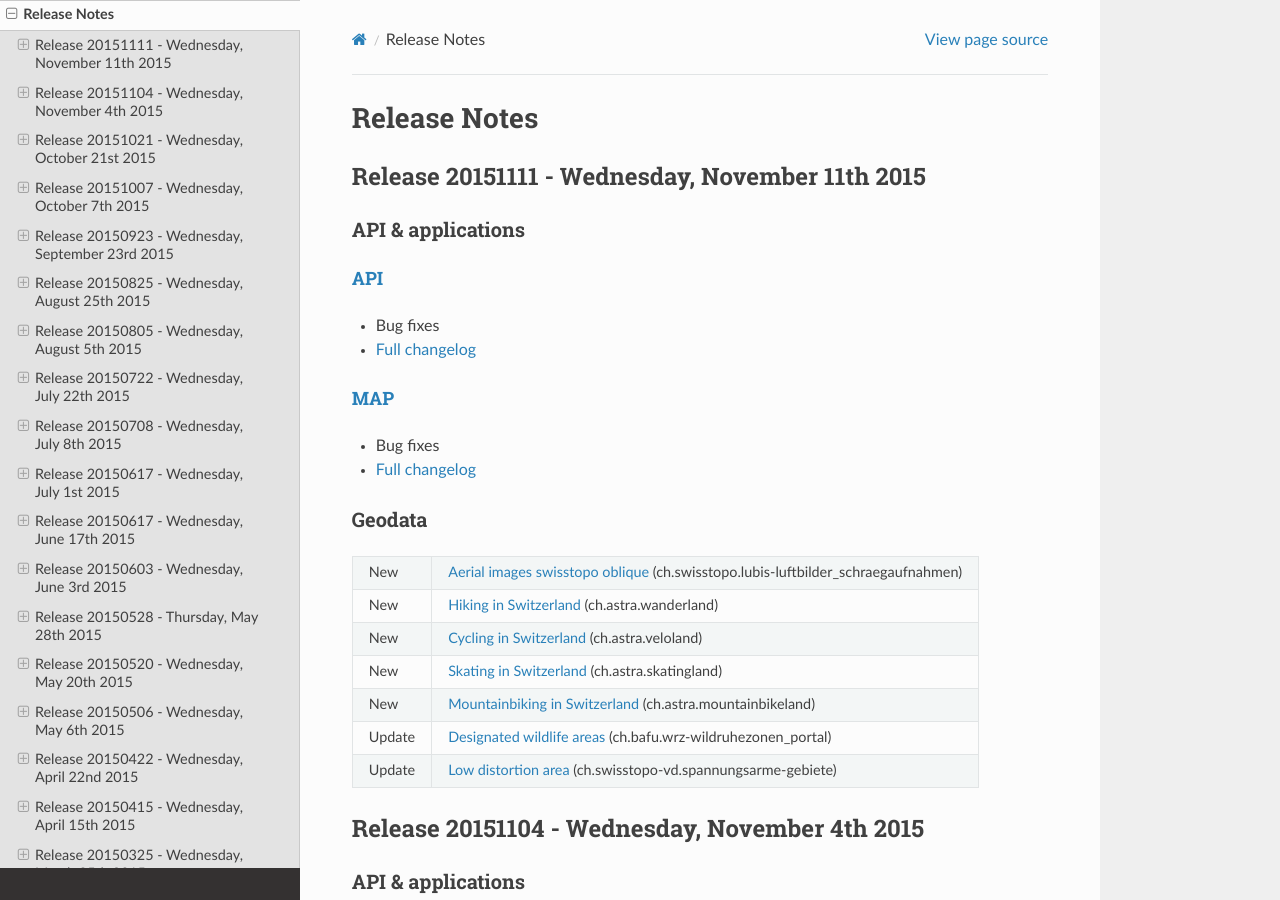
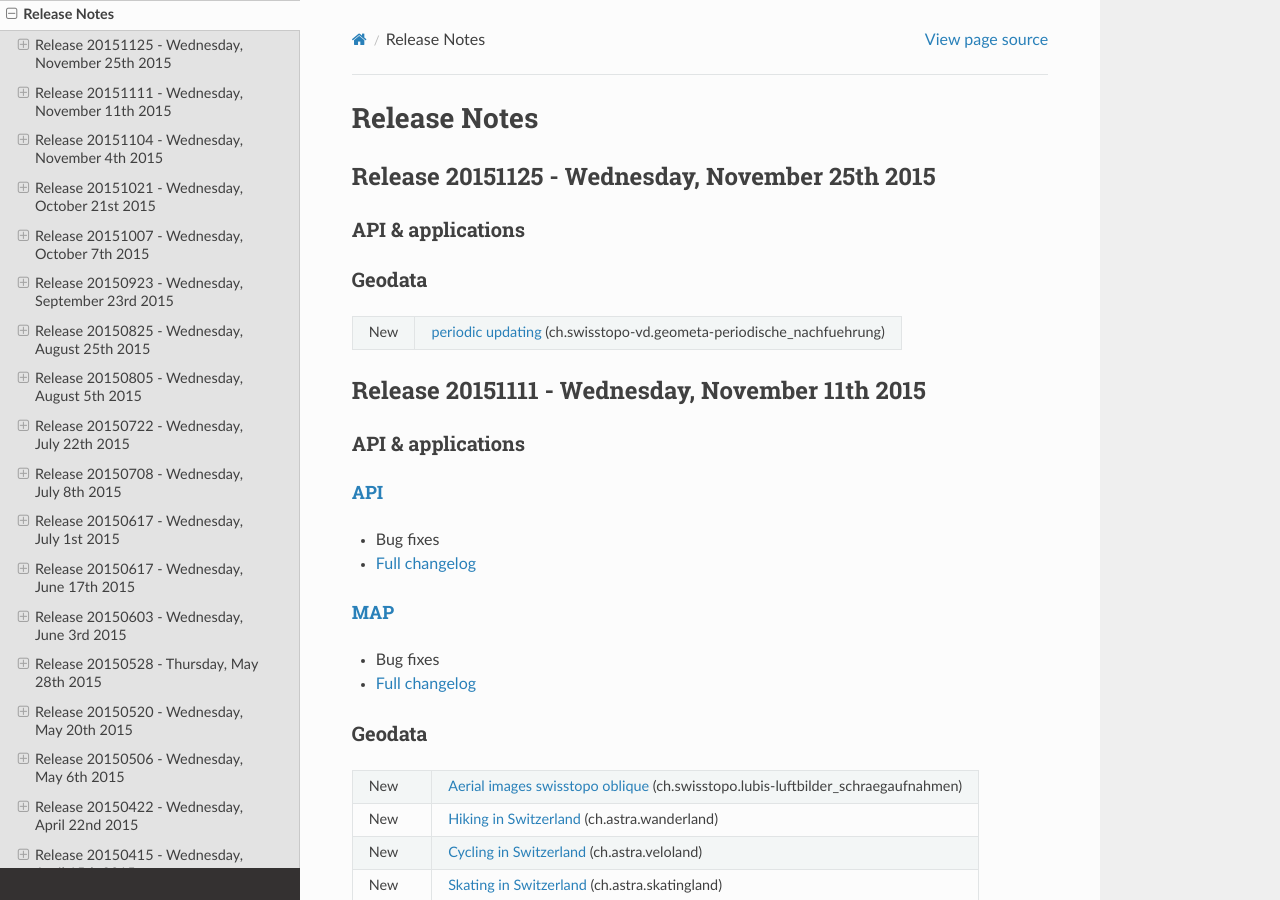
Before and after one commit to swisstopo-test/doc-chsdi3, a Sphinx documentation site: the page built from source/releasenotes/index.rst, in a window 1280 px wide and 900 px high. Built offline with Sphinx 7.4.7 and the Read the Docs theme 2.0.0, drawn with Linux system fonts in a browser that asks for light colours.

Commit message:
add new layer ch.swisstopo-vd.geometa-periodische_nachfuehrung

```diff
--- a/source/releasenotes/index.rst
+++ b/source/releasenotes/index.rst
@@ -8,6 +8,21 @@
 
 Release Notes
 =============
+
+.. _releasenotes_20151125:
+
+Release 20151125 - Wednesday, November 25th 2015
+------------------------------------------------
+
+API & applications
+******************
+
+Geodata
+*******
++--------+-----------------------------------------------------------------------------------------------------------------------------------------------------------------------+
+| New    | `periodic updating <//map.geo.admin.ch/?layers=ch.swisstopo-vd.geometa-periodische_nachfuehrung>`__ (ch.swisstopo-vd.geometa-periodische_nachfuehrung)                |
++--------+-----------------------------------------------------------------------------------------------------------------------------------------------------------------------+
+
 
 .. _releasenotes_20151111:
 
```
